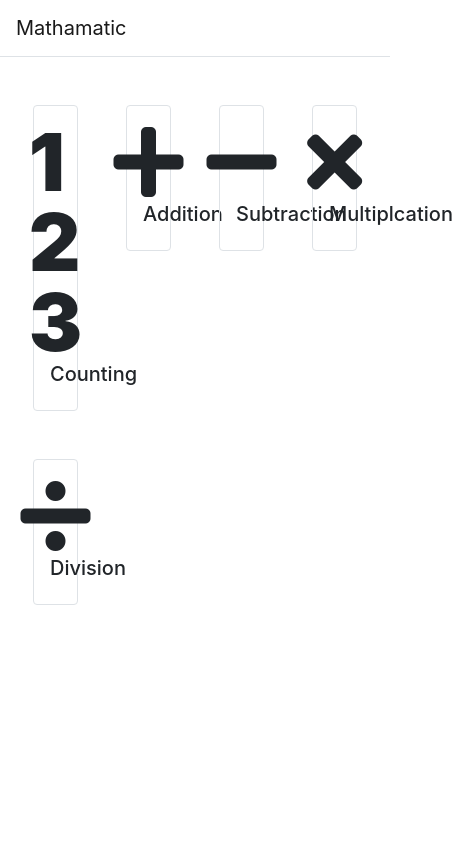
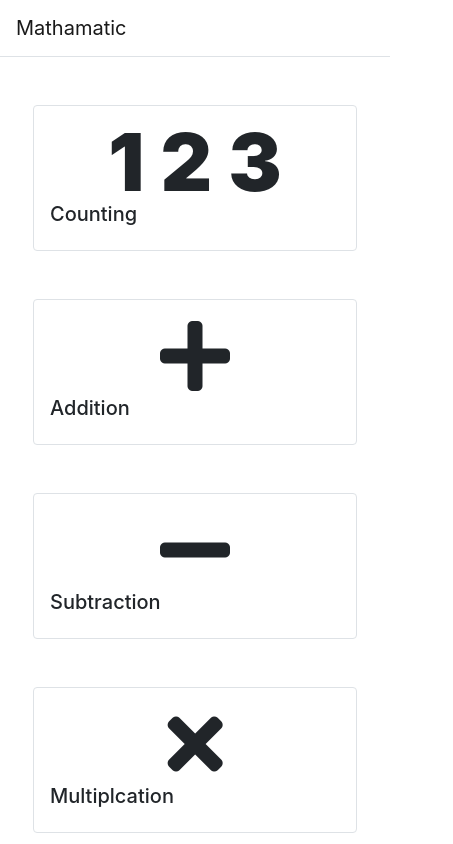
Before and after one commit to arron1993/mathamatic, an Angular app: page /topics in a window 390 px wide. Shown: the top 844 px of the page, 453 px wide, since content can reach past the window. Built offline with nearby package versions, Linux system fonts and the light colour scheme.

Commit message:
added responsive rows to topic list

```diff
--- a/src/app/components/topic-list/topic-list.component.html
+++ b/src/app/components/topic-list/topic-list.component.html
@@ -1,5 +1,5 @@
 <div class='row'>
-    <div *ngFor="let topic of topics" class="col-3 p-4">
+    <div *ngFor="let topic of topics" class="col-xs-12 col-sm-6 col-md-4 col-lg-3 p-4">
         <a class='no-style' routerLink="/topics/{{ topic.name.toLowerCase() }}">
             <div class='border rounded p-3'>
                 <div class='d-flex align-items-center justify-content-center'>
```
